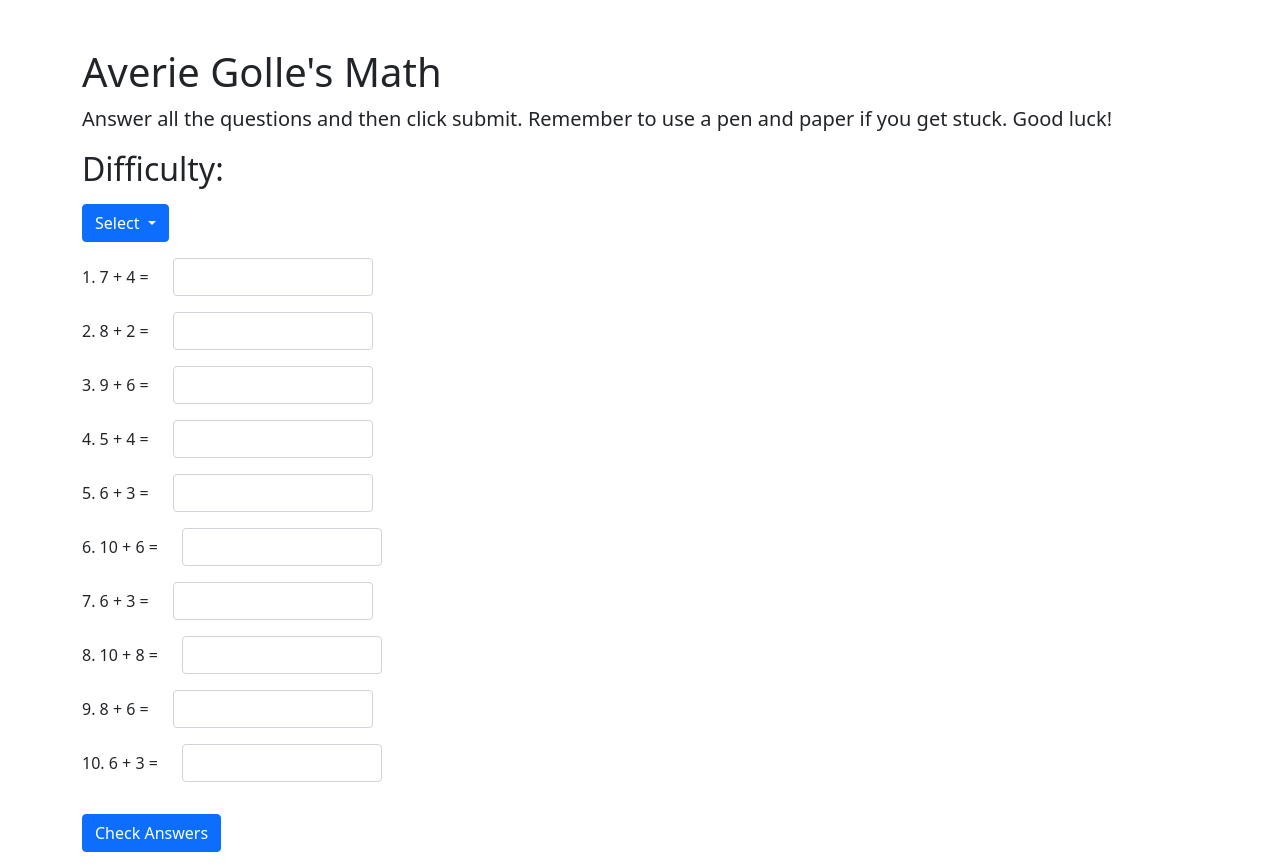
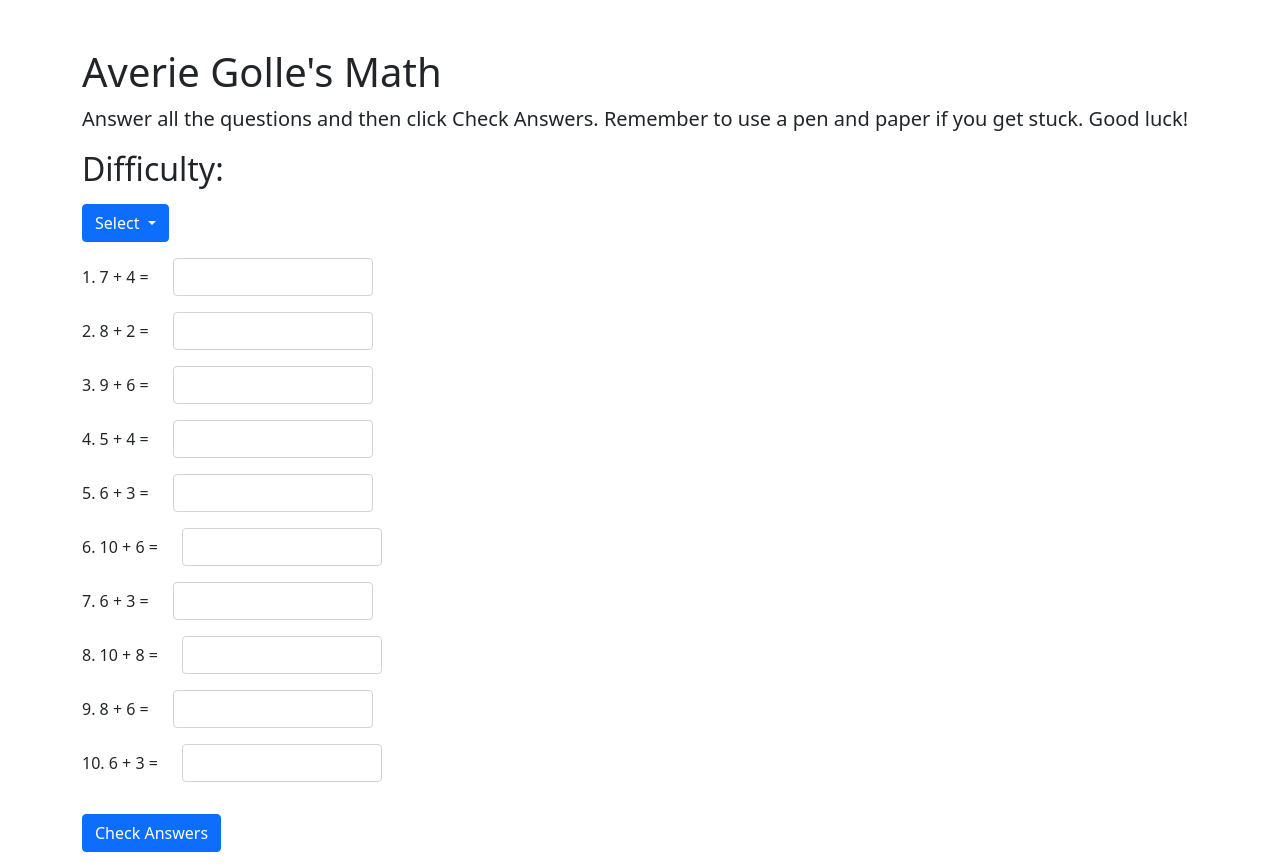
Before and after one commit to Jake-go/averies-math, a plain HTML site: page index.html in a window 1280 px wide. Drawn offline with nearby package versions, Linux system fonts and the light colour scheme.

Commit message:
Corrected wording again.

```diff
--- a/index.html
+++ b/index.html
@@ -16,7 +16,8 @@
     </div>
     <div class="container">
         <p class="lead">
-            Answer all the questions and then click submit. Remember to use a pen and paper if you get stuck. Good luck!
+            Answer all the questions and then click Check Answers. Remember to use a pen and paper if you get stuck.
+            Good luck!
         </p>
     </div>
     <div class="container mt-3 mb-3">
```
